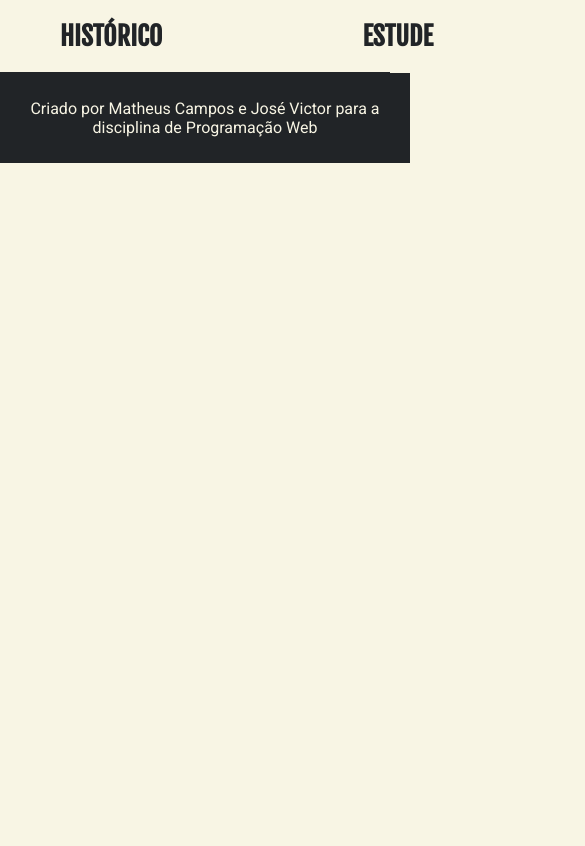
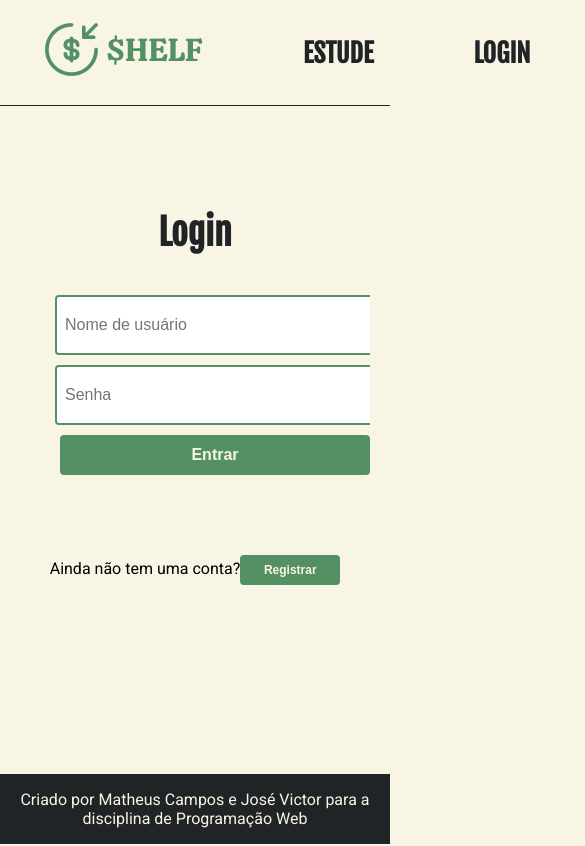
Before and after one commit to matheuscampos-it/plataforma-shelf, a React (Create React App) app: page /login in a window 390 px wide. Shown: the whole page, 585 px wide, since content can reach past the window. Built offline with nearby package versions, Linux system fonts and the light colour scheme.

Commit message:
Mudanças de estilo e criação de página de login

```diff
--- a/src/App.css
+++ b/src/App.css
@@ -1,9 +1,5 @@
 @import url('https://fonts.googleapis.com/css2?family=Roboto:wght@400;700&display=swap');
 @import url('https://fonts.googleapis.com/css2?family=Fjalla+One&display=swap');
-
-* {
-  max-width: 100%;
-}
 
 body {
   margin: 0;
@@ -11,6 +7,13 @@ body {
   font-family: 'Roboto', sans-serif;
   background-color: #F8F5E4; /* Branco */
   overflow-x: hidden; /* Oculta a barra de rolagem horizontal */
+}
+
+main {
+  margin: 40px auto; /* Aumenta o espaçamento superior e inferior */
+  max-width: 80%; /* Alterado para ocupar no máximo 80% da largura */
+  background-color: #F8F5E4; /* Branco */
+  box-sizing: border-box;
 }
 
 .header-link {
@@ -67,32 +70,146 @@ header {
   margin: 0 auto;
 }
 
-header-links img {
+.header-links img {
   max-width: 200px;
 }
 
-main {
+.login-container {
+  display: flex;
+  flex-direction: column;
+  align-items: center;
+  justify-content: center;
+  max-width: 100%;
+  margin: 0 auto;
+  overflow-y: auto;
+}
+
+.login-form {
+  display: flex;
+  flex-direction: column;
+  align-items: center;
+  width: 100%; /* Ocupa toda a largura disponível */
+  max-width: 300px;
+  margin: 0 auto;
+  padding: 20px; /* Adiciona um espaçamento interno */
+}
+
+.login-title {
+  font-size: 36px;
+  color: #212427; /* Cor do título */
+  margin-bottom: 20px;
+  font-family: 'Fjalla One', sans-serif;
+  text-align: center; /* Centraliza o texto */
+}
+
+.login-input {
+  width: 100%; /* Ocupa toda a largura disponível */
+  max-width: 300px;
+  height: 40px;
+  margin-bottom: 10px;
+  padding: 8px;
+  border: 2px solid #539165; /* Cor da borda */
+  border-radius: 4px;
+  font-size: 16px;
+}
+
+.login-button {
+  width: 100%; /* Ocupa toda a largura disponível */
+  max-width: 300px;
+  height: 40px;
+  background-color: #539165; /* Cor do botão */
+  color: #F8F5E4; /* Cor do texto do botão */
+  border: none;
+  border-radius: 4px;
+  font-size: 16px;
+  font-weight: bold;
+  cursor: pointer;
+  transition: background-color 0.3s ease;
+}
+
+.login-button:hover {
+  background-color: #407852; /* Cor do botão ao passar o mouse */
+}
+
+.login-button:focus {
+  outline: none;
+}
+
+.login-message {
+  margin-top: 40px;
   padding: 20px;
-  max-width: 60%;
-  margin: 0 auto;
+  background-color: #F8F5E4; /* Branco */
+  border: none; /* Remover borda */
+  box-shadow: none; /* Remover box shadow */
+  font-size: 24px;
+  font-weight: 700;
+  display: flex;
+  justify-content: center;
+  align-items: center;
+  color: #212427; /* Cor do texto da mensagem */
+}
+
+.login-message.negativo {
+  color: #FC3503; /* Vermelho */
+}
+
+.login-message.atencao {
+  color: #F7C04A; /* Laranja */
+}
+
+.login-message.positivo {
+  color: #539165; /* Verde */
+}
+
+.toggle-mode-container {
+  margin-top: 40px; /* Aumenta o espaçamento superior */
+}
+
+.toggle-mode-button {
+  width: 150px;
+  height: 30px;
+  background-color: #539165; /* Cor do botão */
+  color: #F8F5E4; /* Cor do texto do botão */
+  border: none;
+  border-radius: 4px;
+  font-size: 14px;
+  font-weight: bold;
+  cursor: pointer;
+  transition: background-color 0.3s ease;
+  margin-top: 20px;
+}
+
+.toggle-mode-button:hover {
+  background-color: #407852; /* Cor do botão ao passar o mouse */
+}
+
+.toggle-mode-button:focus {
+  outline: none;
 }
 
 section {
   display: flex;
   justify-content: space-between;
   align-items: flex-start;
-  margin-bottom: 20px;
   border-radius: 4px;
-  padding: 20px;
+  margin-bottom: 40px; /* Aumenta o espaçamento inferior */
+  padding: 20px; /* Adiciona um espaçamento interno */
   box-shadow: 0 2px 4px rgba(0, 0, 0, 0.1);
+}
+
+.section-content {
+  display: flex;
+  justify-content: space-between;
+  align-items: flex-start;
 }
 
 .coluna-esq,
 .coluna-dir {
   display: flex;
   flex-direction: column;
-  align-items: center;
+  align-items: flex-start; /* Alinha à esquerda */
   justify-content: center;
+  flex-basis: 50%; /* Ocupa metade da largura */
 }
 
 section.despesas {
@@ -149,8 +266,9 @@ h2 {
 }
 
 .mensagem {
-  margin-top: 20px;
-  padding: 20px;
+  margin-top: 40px; /* Aumenta o espaçamento superior */
+  margin-bottom: 80px;
+  padding: 20px; /* Adiciona um espaçamento interno */
   background-color: #F8F5E4; /* Branco */
   border: none; /* Remover borda */
   box-shadow: none; /* Remover box shadow */
@@ -160,7 +278,6 @@ h2 {
   justify-content: center;
   align-items: center;
 }
-
 
 section:nth-child(1) {
   background-color: #F8F5E4; /* Branco */
@@ -176,10 +293,12 @@ section:nth-child(3) {
 
 footer {
   width: 100%;
-  padding: 10px;
+  padding: 0px;
   background-color: #212427; /* Preto */
   color: #F8F5E4; /* Branco */
   text-align: center;
+  position: fixed;
+  left: 0;
   bottom: 0;
 }
 
@@ -187,22 +306,68 @@ footer {
   text-align: center;
   font-size: 36px;
   color: #212427;
-  margin-bottom: 20px;
+  margin-bottom: 40px; /* Aumenta o espaçamento inferior */
 }
 
 .subtitulo {
   font-size: 24px;
   color: #539165;
-  margin-bottom: 10px;
+  margin-bottom: 20px; /* Aumenta o espaçamento inferior */
 }
 
 .subtitulo-pequeno {
   font-size: 18px;
   color: #539165;
-  margin-bottom: 10px;
+  margin-bottom: 20px; /* Aumenta o espaçamento inferior */
 }
 
 #content {
   font-size: 16px;
   margin-bottom: 20px;
 }
+
+@media (max-width: 768px) {
+  main {
+    padding: 20px;
+    max-width: 100%;
+  }
+
+  .login-container {
+    padding: 20px;
+  }
+
+  .login-form {
+    max-width: 100%;
+  }
+
+  .login-input {
+    width: 100%;
+  }
+
+  .login-button {
+    width: 100%;
+    max-width: 100%;
+  }
+
+  .input-box {
+    width: 100%;
+  }
+
+  section {
+    padding: 10px;
+  }
+
+  .mensagem {
+    font-size: 30px;
+  }
+
+  section.despesas,
+  section.receita {
+    margin-bottom: 10px;
+  }
+
+  .toggle-mode-button {
+    width: 100px;
+    font-size: 12px;
+  }
+}
--- a/src/App.js
+++ b/src/App.js
@@ -4,6 +4,7 @@ import './App.css';
 import Home from './Home';
 import Estude from './Estude';
 import Historico from './Historico';
+import Login from './Login';
 import logo from './imagens/shelf-logo.png';
 
 function App() {
@@ -11,18 +12,29 @@ function App() {
     <Router>
       <header>
         <div className="header-links">
-          <Link to="/historico" className="header-link" id='link-text'>HISTÓRICO</Link>
+          <Link to="/historico" className="header-link" id="link-text">
+            HISTÓRICO
+          </Link>
           <Link to="/" className="header-link logo">
-          <img src={logo} alt="Logo" /></Link>
-          <Link to="/estude" className="header-link" id='link-text'>ESTUDE</Link>
+            <img src={logo} alt="Logo" />
+          </Link>
+          <Link to="/estude" className="header-link" id="link-text">
+            ESTUDE
+          </Link>
+          <Link to="/login" className="header-link" id="link-text">
+            LOGIN
+          </Link>
         </div>
       </header>
 
+      <main>
         <Routes>
           <Route path="/" element={<Home />} />
           <Route path="/estude" element={<Estude />} />
           <Route path="/historico" element={<Historico />} />
+          <Route path="/login" element={<Login />} />
         </Routes>
+      </main>
 
       <footer>
         <p>Criado por Matheus Campos e José Victor para a disciplina de Programação Web</p>
--- /dev/null
+++ b/src/Login.js
@@ -0,0 +1,75 @@
+import React, { useState } from 'react';
+import { useNavigate } from 'react-router-dom';
+
+function Login() {
+  const [username, setUsername] = useState('');
+  const [password, setPassword] = useState('');
+  const navigate = useNavigate();
+  const [isRegisterMode, setIsRegisterMode] = useState(false); // Estado para controlar o modo de registro
+
+  const handleLogin = (event) => {
+    event.preventDefault(); // Impede o envio do formulário
+
+    // Realizar a validação de login (substitua com sua lógica de autenticação)
+    if (username === 'admin' && password === 'password') {
+      alert('Login bem-sucedido');
+      // Redirecionar para outra página ou executar ações adicionais
+      navigate('/dashboard');
+    } else {
+      alert('Nome de usuário ou senha inválidos');
+    }
+  };
+
+  const handleToggleMode = () => {
+    setUsername('');
+    setPassword('');
+    setIsRegisterMode(!isRegisterMode);
+  };
+
+  return (
+    <div className="login-container">
+      <h1 className="login-title">{isRegisterMode ? 'Cadastro' : 'Login'}</h1>
+      <form className="login-form" onSubmit={handleLogin}>
+        {isRegisterMode && (
+          <input
+            type="text"
+            placeholder="Nome completo"
+            value={username}
+            onChange={(event) => setUsername(event.target.value)}
+            required
+            className="login-input"
+          />
+        )}
+        <input
+          type="text"
+          placeholder="Nome de usuário"
+          value={username}
+          onChange={(event) => setUsername(event.target.value)}
+          required
+          className="login-input"
+        />
+        <input
+          type="password"
+          placeholder="Senha"
+          value={password}
+          onChange={(event) => setPassword(event.target.value)}
+          required
+          className="login-input"
+        />
+        <button type="submit" className="login-button">
+          {isRegisterMode ? 'Registrar' : 'Entrar'}
+        </button>
+      </form>
+      <div className="toggle-mode-container">
+        <span>
+          {isRegisterMode ? 'Já tem uma conta?' : 'Ainda não tem uma conta?'}
+        </span>
+        <button className="toggle-mode-button" onClick={handleToggleMode}>
+          {isRegisterMode ? 'Entrar' : 'Registrar'}
+        </button>
+      </div>
+    </div>
+  );
+}
+
+export default Login;
```
Lines whose indentation alone changed are shown as unchanged.
